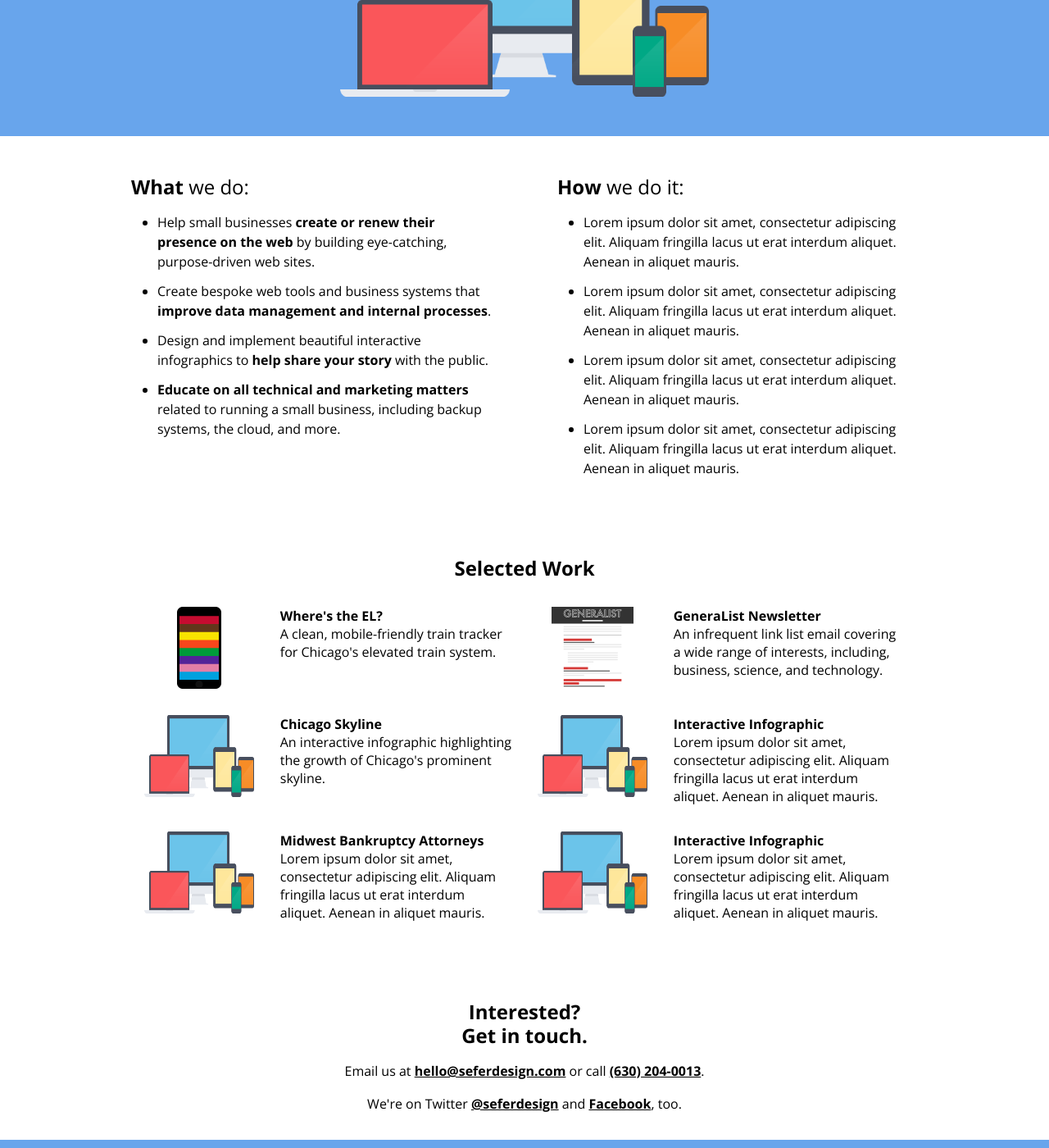
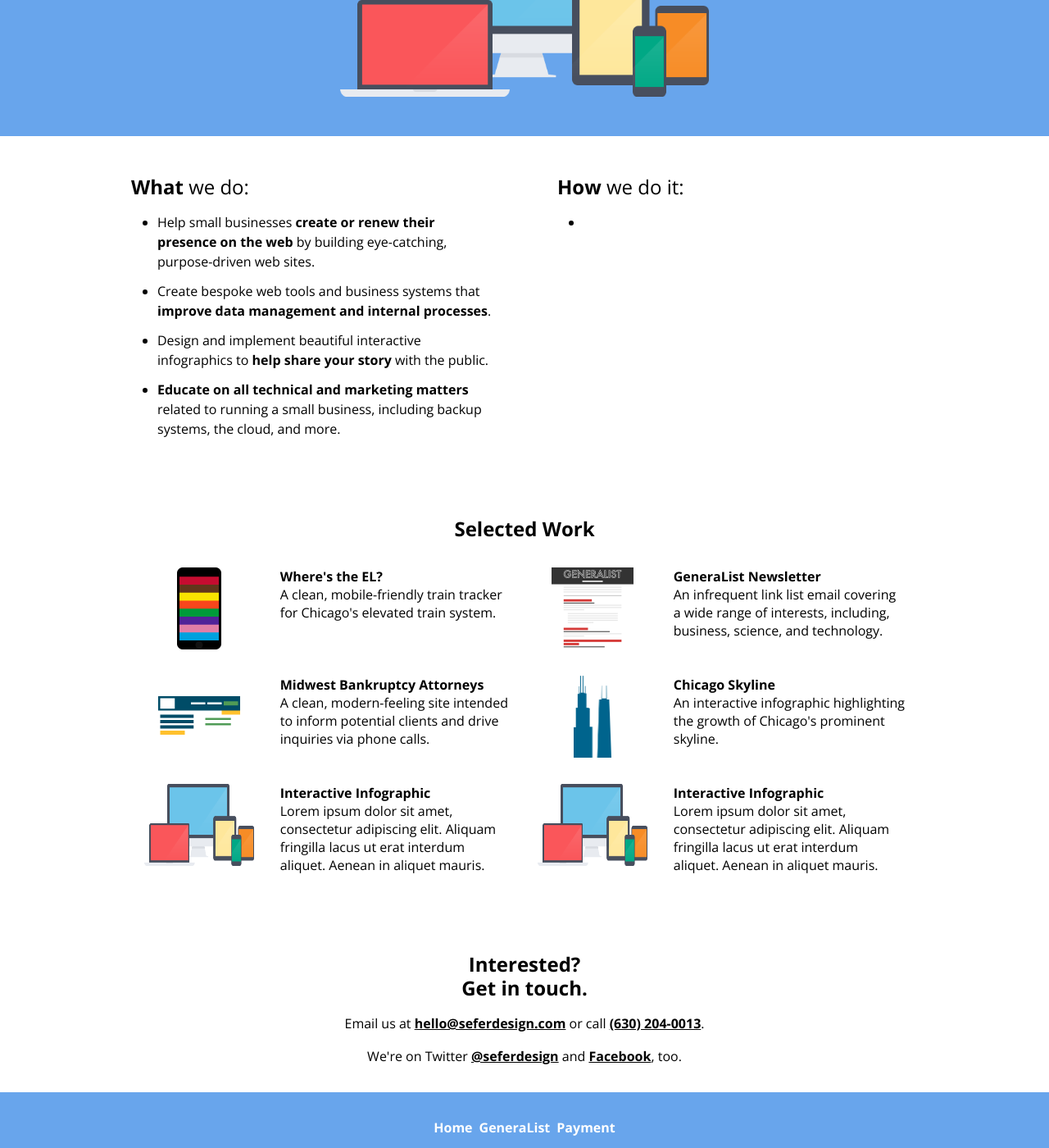
Before and after one commit to SeferDesign/seferdesign.com, a Jekyll site: the page built from index.html, in a window 1280 px wide and 1400 px high, scrolled down 356 px. Shown: the whole window at 82% size. Built offline with Jekyll 4.4.1, drawn with Linux system fonts in a browser that asks for light colours.

Commit message:
More client work

```diff
--- a/_includes/footer.html
+++ b/_includes/footer.html
@@ -8,7 +8,7 @@
 <footer>
 	<nav>
 		<ul>
-			<li><a href="{{ "/" | prepend: site.baseurl }}" title="Home">Home</a></li><li><a href="{{ "/generalist/" | prepend: site.baseurl }}" title="GeneraList">GeneraList</a></li>
+			<li><a href="{{ "/" | prepend: site.baseurl }}" title="Home">Home</a></li><li><a href="{{ "/generalist/" | prepend: site.baseurl }}" title="GeneraList">GeneraList</a></li></li><li><a href="{{ "/payment/" | prepend: site.baseurl }}" title="Payment">Payment</a></li>
 		</ul>
 	</nav>
 	<p>&copy; {{ site.company_name }}</p>
--- a/index.html
+++ b/index.html
@@ -18,10 +18,7 @@
       <div class="pure-u-1 pure-u-md-11-24">
         <h2><strong>How</strong> we do it:</h2>
         <ul>
-          <li>Lorem ipsum dolor sit amet, consectetur adipiscing elit. Aliquam fringilla lacus ut erat interdum aliquet. Aenean in aliquet mauris.</li>
-          <li>Lorem ipsum dolor sit amet, consectetur adipiscing elit. Aliquam fringilla lacus ut erat interdum aliquet. Aenean in aliquet mauris.</li>
-          <li>Lorem ipsum dolor sit amet, consectetur adipiscing elit. Aliquam fringilla lacus ut erat interdum aliquet. Aenean in aliquet mauris.</li>
-          <li>Lorem ipsum dolor sit amet, consectetur adipiscing elit. Aliquam fringilla lacus ut erat interdum aliquet. Aenean in aliquet mauris.</li>
+          <li></li>
         </ul>
       </div>
     </div>
@@ -48,8 +45,15 @@
           <div class="work-description">An infrequent link list email covering a wide range of interests, including, business, science, and technology.</div>
         </div>
       </a>
+      <a href="http://midwestbankruptcyattorneys.com/" title="Midwest Bankruptcy Attorneys" class="work-item pure-u-1-1 pure-u-md-1-2">
+        <div class="work-image-wrap"><img src="{{ site.distbase }}/images/mba.png"></div>
+        <div class="work-meta">
+          <div class="work-title">Midwest Bankruptcy Attorneys</div>
+          <div class="work-description">A clean, modern-feeling site intended to inform potential clients and drive inquiries via phone calls.</div>
+        </div>
+      </a>
       <a href="#" class="work-item pure-u-1-1 pure-u-md-1-2">
-        <div class="work-image-wrap"><img src="{{ site.distbase }}/images/devices.png"></div>
+        <div class="work-image-wrap"><img src="{{ site.distbase }}/images/skyline.png"></div>
         <div class="work-meta">
           <div class="work-title">Chicago Skyline</div>
           <div class="work-description">An interactive infographic highlighting the growth of Chicago's prominent skyline.</div>
@@ -65,13 +69,6 @@
       <a href="#" class="work-item pure-u-1-1 pure-u-md-1-2">
         <div class="work-image-wrap"><img src="{{ site.distbase }}/images/devices.png"></div>
         <div class="work-meta">
-          <div class="work-title">Midwest Bankruptcy Attorneys</div>
-          <div class="work-description">Lorem ipsum dolor sit amet, consectetur adipiscing elit. Aliquam fringilla lacus ut erat interdum aliquet. Aenean in aliquet mauris.</div>
-        </div>
-      </a>
-      <a href="#" class="work-item pure-u-1-1 pure-u-md-1-2">
-        <div class="work-image-wrap"><img src="{{ site.distbase }}/images/devices.png"></div>
-        <div class="work-meta">
           <div class="work-title">Interactive Infographic</div>
           <div class="work-description">Lorem ipsum dolor sit amet, consectetur adipiscing elit. Aliquam fringilla lacus ut erat interdum aliquet. Aenean in aliquet mauris.</div>
         </div>
```
Also changed, not shown: _src/images/mba.png (added), _src/images/skyline.png (added), dist/images/mba.png (added), dist/images/skyline.png (added), 4 other files.
